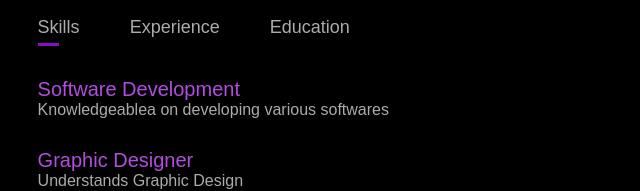
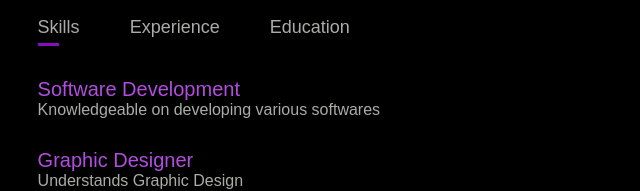
Before and after one commit to Konme123/MyPortfolio2, a plain HTML site: page index.html in a window 1280 px wide. Shown: the part 1121-1312 px from the top of the page, 500-1140 px from the left. Drawn offline with Linux system fonts and the light colour scheme.

Commit message:
Update index.html

```diff
--- a/index.html
+++ b/index.html
@@ -56,7 +56,7 @@
 
                 <div class="tab-contents active-tab" id="skills">
                     <ul>
-                        <li><span>Software Development</span><br>Knowledgeablea on developing various softwares</li>
+                        <li><span>Software Development</span><br>Knowledgeable on developing various softwares</li>
                         <li><span>Graphic Designer</span><br>Understands Graphic Design</li>
                         <li><span>Creatives</span><br>Has expertise in a variety of artistic mediums, including 2D and 3D design.</li>
                         <li><span>Coding</span><br>Fluent in c, c++, css,and javascript</li>
```
